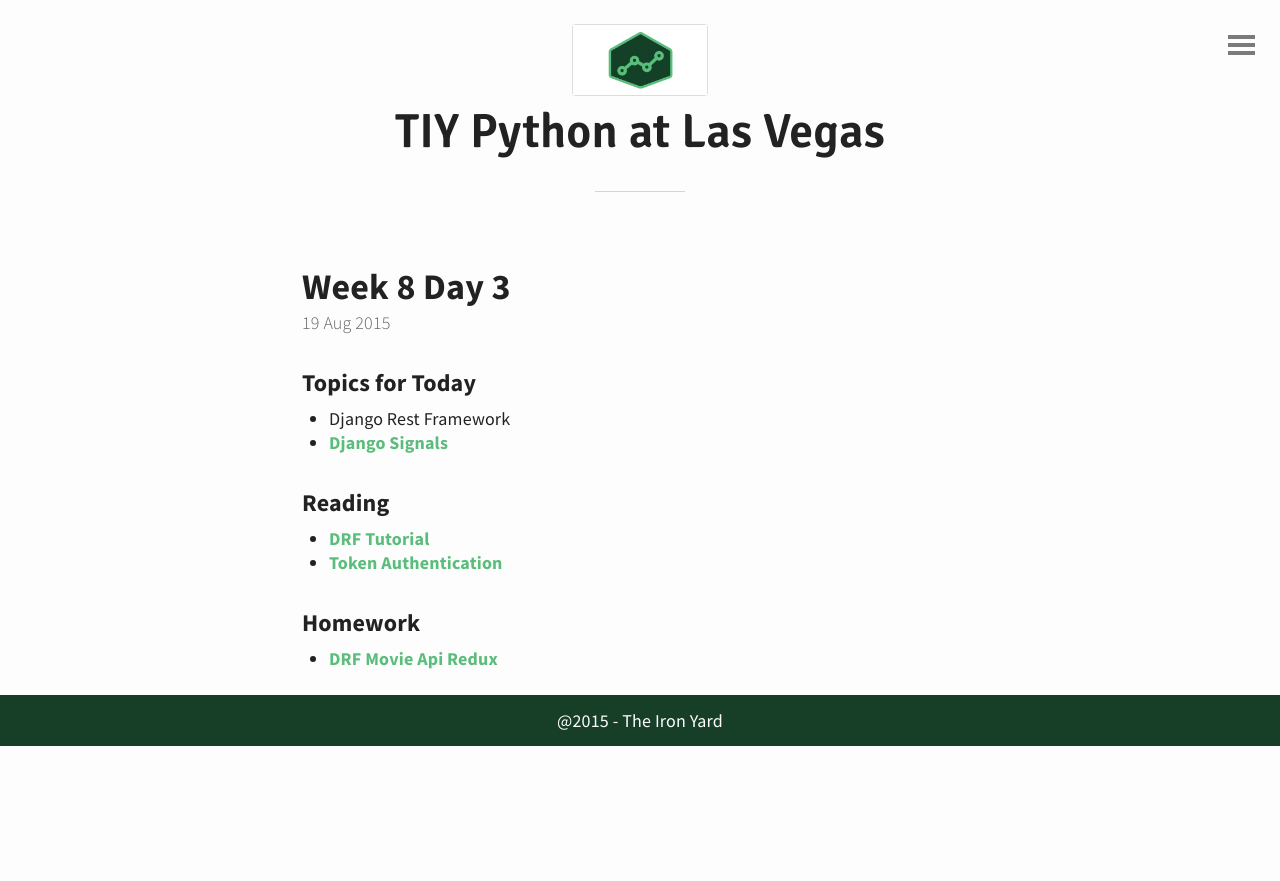
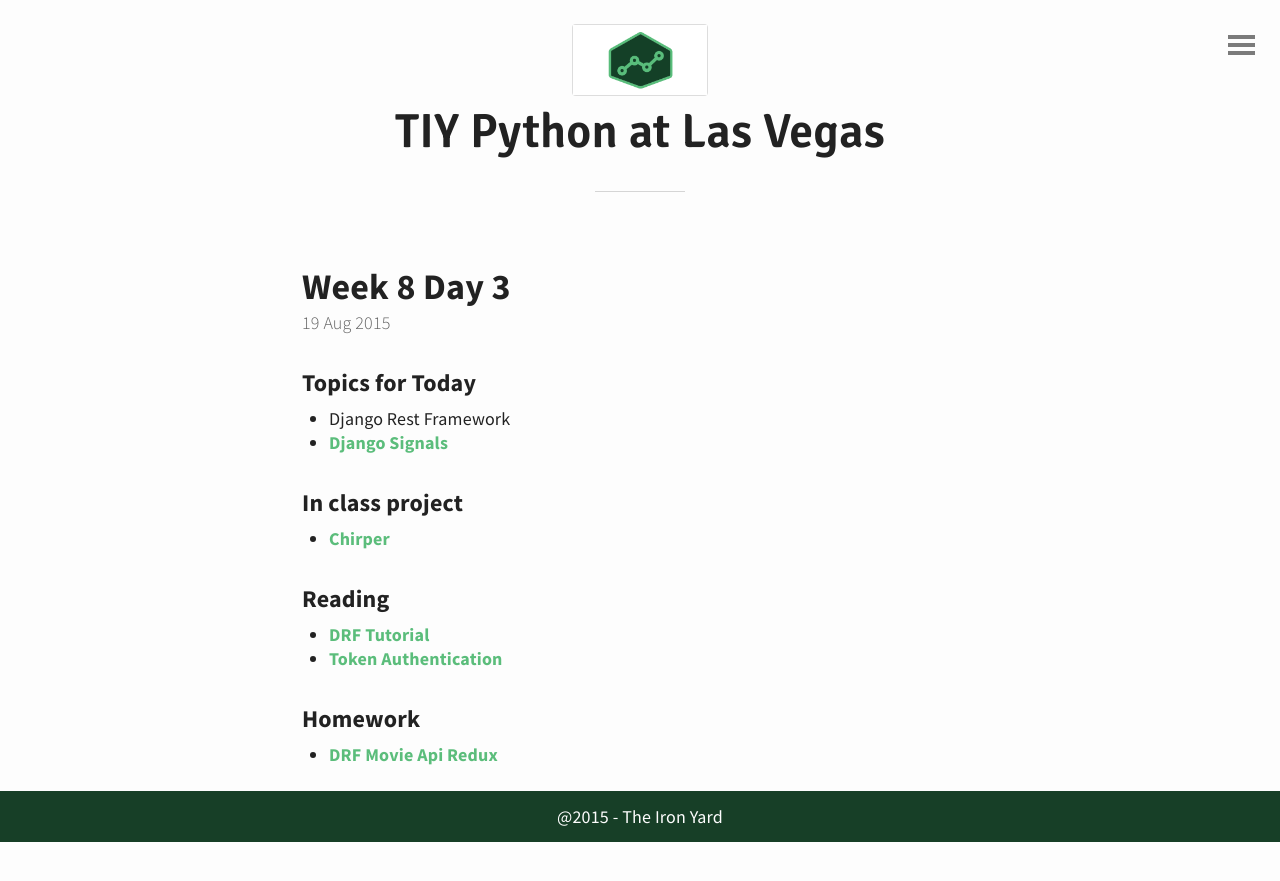
Before and after one commit to tiy-lv-python-2015-06/tiy-lv-python-2015-06.github.io, a Jekyll site: the page built from _posts/2015-08-19-Week-8-Day-3.md, in a window 1280 px wide. Shown: the top 881 px of the page. Built offline with Jekyll 4.4.1, drawn with Linux system fonts in a browser that asks for light colours.

Commit message:
Adding Chirper

```diff
--- a/_posts/2015-08-19-Week-8-Day-3.md
+++ b/_posts/2015-08-19-Week-8-Day-3.md
@@ -6,6 +6,9 @@
 * Django Rest Framework
 * [Django Signals](https://docs.djangoproject.com/en/1.8/topics/signals/)
 
+### In class project
+* [Chirper](https://github.com/tiy-lv-python-2015-06/chirper/tree/w8d3)
+
 ### Reading
 * [DRF Tutorial](http://www.django-rest-framework.org/tutorial/quickstart/)
 * [Token Authentication](http://www.django-rest-framework.org/api-guide/authentication/#tokenauthentication)
```
